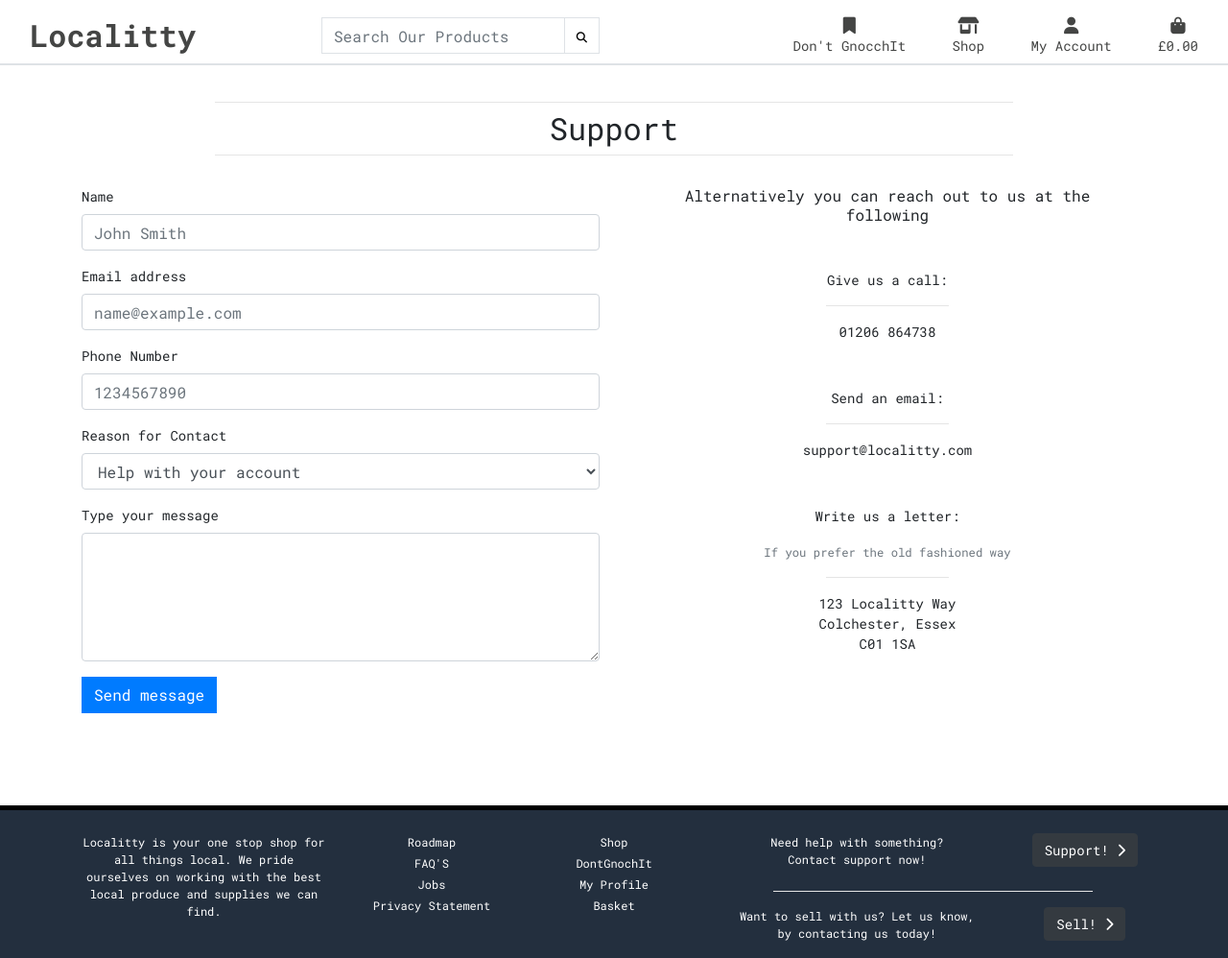
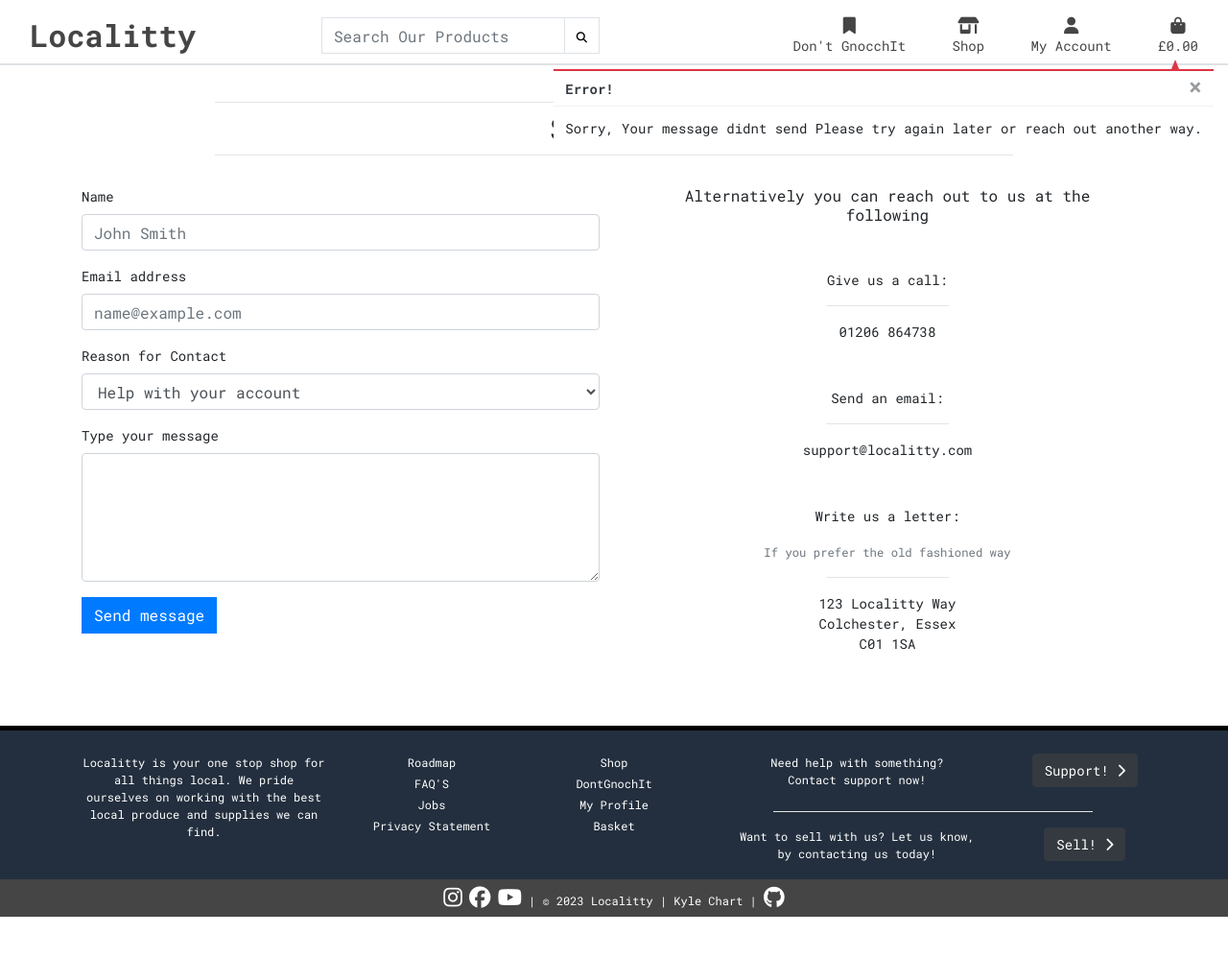
Before and after one commit to Mrekyle/ci-project-5, a Django app: page /support/ in a window 1280 px wide. Shown: the top 998 px of the page at 96% size. After the commit the page ends 955 px from the top, so only its background shows below. Run offline with Django 3.2, Linux system fonts and the light colour scheme; some libraries are stand-ins or nearby versions.

Commit message:
Added contact form functionality and messages

```diff
--- a/home/templates/home/support.html
+++ b/home/templates/home/support.html
@@ -27,6 +27,7 @@
         <div class="row">
             <div class="col-lg-6 col-sm-12">
                 <form class="mb-5">
+                    {% csrf_token %}
                     <div class="form-group">
                         <label for="exampleFormControlInput1">Name</label>
                         <input name="message_name" type="text" class="form-control" id="exampleFormControlInput1" placeholder="John Smith">
@@ -34,10 +35,6 @@
                     <div class="form-group">
                         <label for="exampleFormControlInput1">Email address</label>
                         <input name="message_email" type="email" class="form-control" id="exampleFormControlInput1" placeholder="name@example.com">
-                    </div>
-                    <div class="form-group">
-                        <label for="exampleFormControlInput1">Phone Number</label>
-                        <input name="message_number" type="tel" class="form-control" id="exampleFormControlInput1" placeholder="1234567890">
                     </div>
                     <div class="form-group">
                         <label for="exampleFormControlSelect1">Reason for Contact</label>
--- a/home/views.py
+++ b/home/views.py
@@ -1,5 +1,7 @@
 from django.shortcuts import render
 from django.core.mail import send_mail
+from django.conf import settings
+from django.contrib import messages
 
 # Create your views here.
 
@@ -21,7 +23,26 @@ def rendersupport(request):
 
     template = 'home/support.html'
 
-    return render(request, template)
+    if request.method == 'POST':
+        message_name = request.POST.get['message_name']
+        message_email = request.POST.get['message_email']
+        message_select = request.POST.get['select_option']
+        message_body = request.POST.get['message_body']
+
+        send_mail(
+            message_select,
+            message_body,
+            message_email,
+            ['settings.DEFAULT_FROM_EMAIL', 'settings.EMAIL_HOST_USER']
+        )
+
+        messages.success(request, f'Thank you {message_name} your message sent successfully. \
+                        We will get back to you as soon as we can.')
+        return render(request, template)
+    else:
+        messages.error(request, f'Sorry, Your message didnt send \
+                       Please try again later or reach out another way.')
+        return render(request, template)
 
 
 def renderjobs(request):
```
Also changed, not shown: localitty/settings.py (+39 -4 lines), notes.txt (+12 -2 lines).
